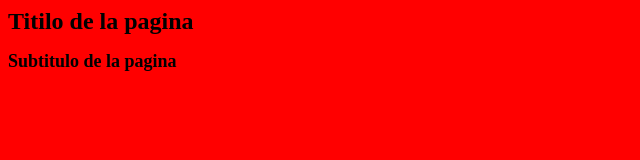
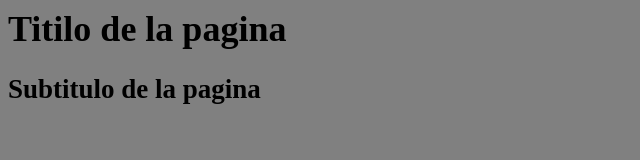
Before and after one commit to mbarrosos/clase-de-github, a plain HTML site: page index.html in a window 1280 px wide. Shown: the whole page, without its empty margins (0-640 px from the left). Drawn offline with Linux system fonts and the light colour scheme.

Commit message:
Add estilos

```diff
--- a/css/estilos.css
+++ b/css/estilos.css
@@ -1,4 +1,5 @@
 body{
-    background: red;
-    font-size: 12px;
+    background: grey;
+    font-family: 'Times New Roman', Times, serif;
+    font-size: 18px;
 }
```
